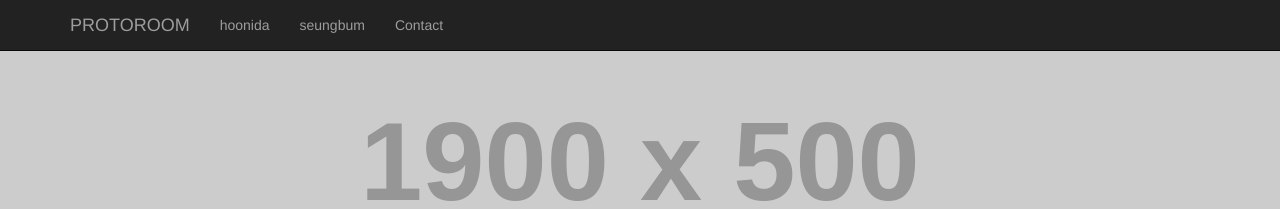
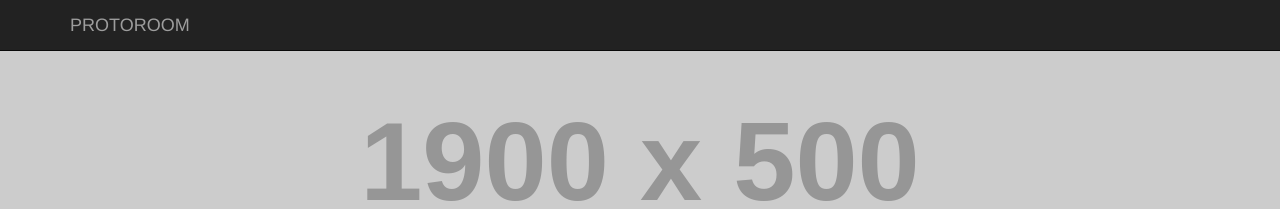
Before and after one commit to PROTOROOM/PROTOROOM, a Jekyll site: the page built from index.html, in a window 1280 px wide. Shown: the top 209 px of the page. Built offline with Jekyll 4.4.1, drawn with Linux system fonts in a browser that asks for light colours.

Commit message:
remove navi items

```diff
--- a/_includes/navigation.html
+++ b/_includes/navigation.html
@@ -11,15 +11,15 @@
       <a class='navbar-brand' href='#'>{{ site.sitename }}</a>
     </div>
 
-    <div id='menu'>
-      <ul>
-        {% for feature in site.features %}
-        <li>
-          <a href='#{{ feature.id }}'>{{ feature.name }}</a>
-        </li>
-        {% endfor %}
-      </ul>
-    </div>
+    <!-- <div id='menu'> -->
+    <!--   <ul> -->
+    <!--     {% for feature in site.features %} -->
+    <!--     <li> -->
+    <!--       <a href='#{{ feature.id }}'>{{ feature.name }}</a> -->
+    <!--     </li> -->
+    <!--     {% endfor %} -->
+    <!--   </ul> -->
+    <!-- </div> -->
 
   </div>
 </nav>
```
